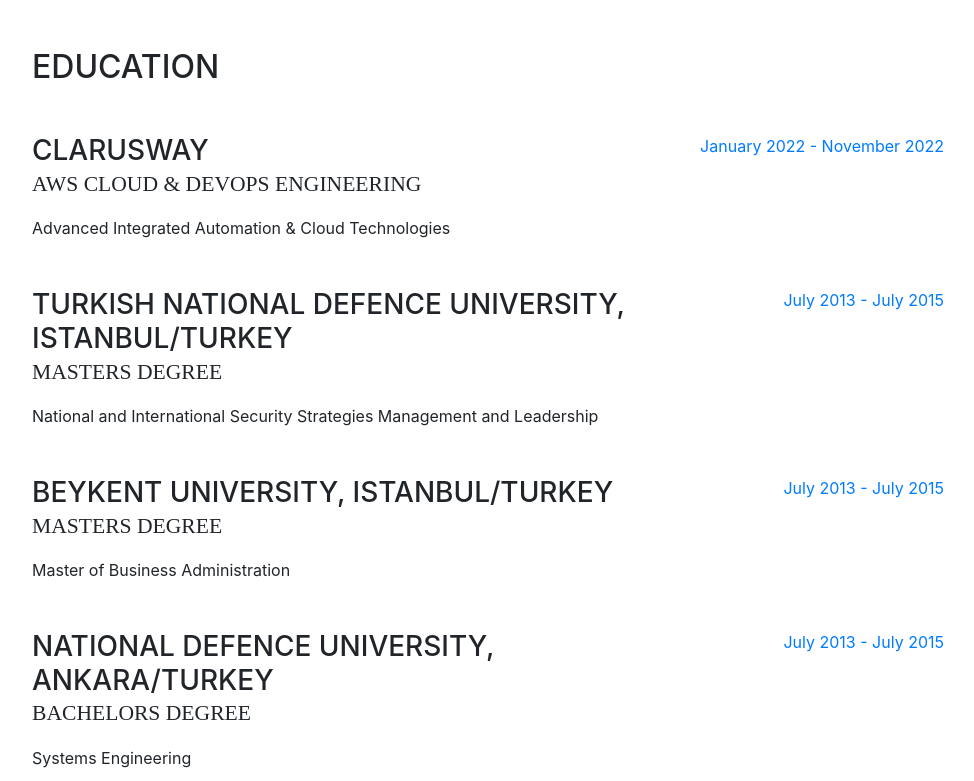
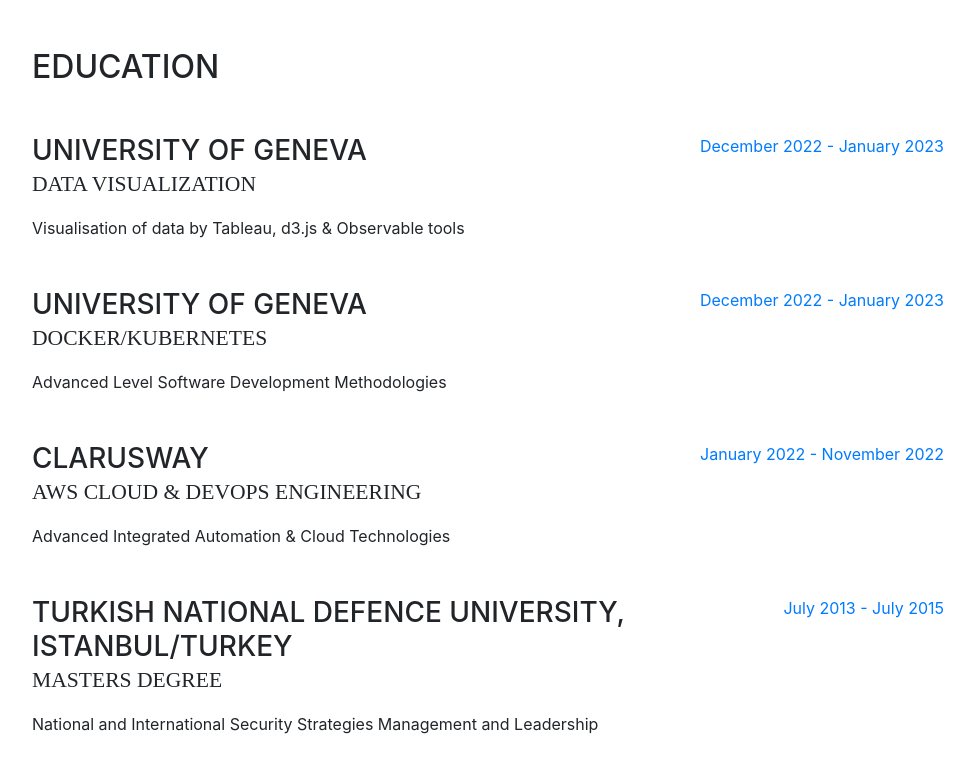
Before and after one commit to avcimehmet/mypersonalwebsite, a website with bundled scripts: page index.html in a window 1280 px wide. Shown: the part 1600-2381 px from the top of the page, without its empty margins (288-1262 px from the left). Built offline with nearby package versions, Linux system fonts and the light colour scheme; a web font is replaced by a local one.

Commit message:
University for kubernetes and data visualisation lines added

```diff
--- a/index.html
+++ b/index.html
@@ -186,6 +186,30 @@
     <section class="resume-section p-3 p-lg-5 d-flex flex-column" id="education">
       <div class="my-auto">
         <h2 class="mb-5">Education</h2>
+
+        <div class="resume-item d-flex flex-column flex-md-row mb-5">
+          <div class="resume-content mr-auto">
+            <h3 class="mb-0">UNIVERSITY OF GENEVA</h3>
+            <div class="subheading mb-3">Data Visualization</div>
+            <div>Visualisation of data by Tableau, d3.js & Observable tools</div>
+            <!--<p>GPA: 3.23</p>-->
+          </div>
+          <div class="resume-date text-md-right">
+            <span class="text-primary">December 2022 - January 2023</span>
+          </div>
+        </div>
+
+        <div class="resume-item d-flex flex-column flex-md-row mb-5">
+          <div class="resume-content mr-auto">
+            <h3 class="mb-0">UNIVERSITY OF GENEVA</h3>
+            <div class="subheading mb-3">Docker/Kubernetes</div>
+            <div>Advanced Level Software Development Methodologies</div>
+            <!--<p>GPA: 3.23</p>-->
+          </div>
+          <div class="resume-date text-md-right">
+            <span class="text-primary">December 2022 - January 2023</span>
+          </div>
+        </div>
 
         <div class="resume-item d-flex flex-column flex-md-row mb-5">
           <div class="resume-content mr-auto">
```
